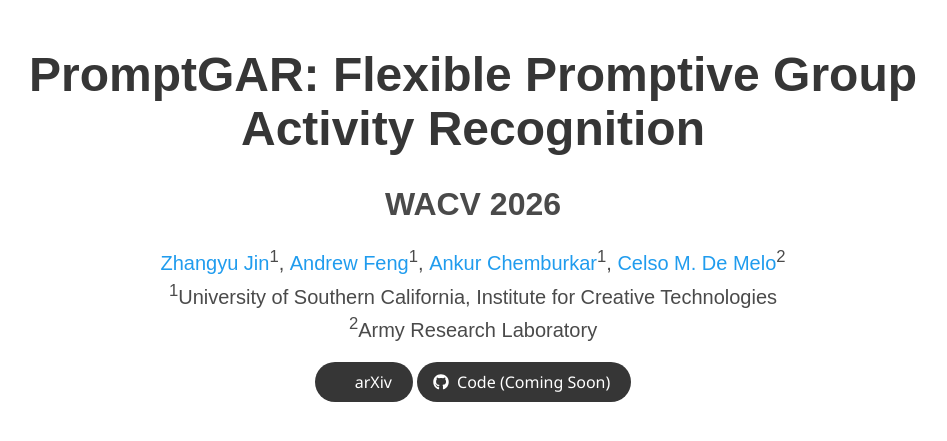
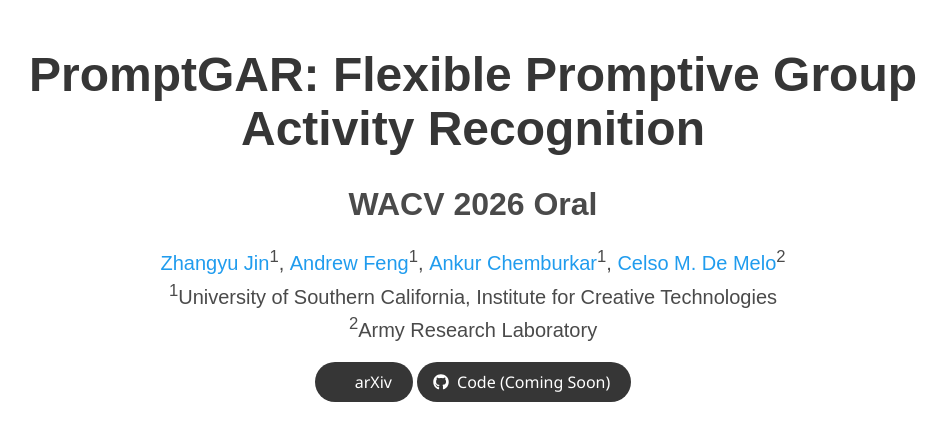
Before and after one commit to JinZhangYu/JinZhangYu.github.io, a Jekyll site: the page projects/PromptGAR/index.html, which Jekyll copies as it is, in a window 1280 px wide and 900 px high, cut to the strip 0-443 px from the top of the window. Shown: the whole strip, without its empty margins (167-1114 px from the left). Built offline with Jekyll 4.4.1, drawn with Linux system fonts in a browser that asks for light colours; some web fonts are replaced; a style sheet for code colours, icons or effects is not loaded.

Commit message:
[Feature] update oral

```diff
--- a/_sass/layout/_page.scss
+++ b/_sass/layout/_page.scss
@@ -20,7 +20,7 @@
   @include breakpoint($large) {
     @include span(10 of 12 last);
     @include prefix(0.5 of 12);
-    @include suffix(2 of 12);
+    @include suffix(1 of 12);
   }
 
   .page__inner-wrap {
--- a/projects/PromptGAR/index.html
+++ b/projects/PromptGAR/index.html
@@ -51,7 +51,7 @@
           <h1 class="title is-1 publication-title">PromptGAR: Flexible Promptive Group Activity Recognition</h1>
           <div class="venue-row">
             <div class="publication-venue" style="font-size: 2rem; text-align: center;">
-              WACV 2026
+              WACV 2026 Oral
             </div>
           </div>
           <div class="is-size-5 publication-authors">
```
Also changed, not shown: _pages/about.md (+3 -3 lines).
